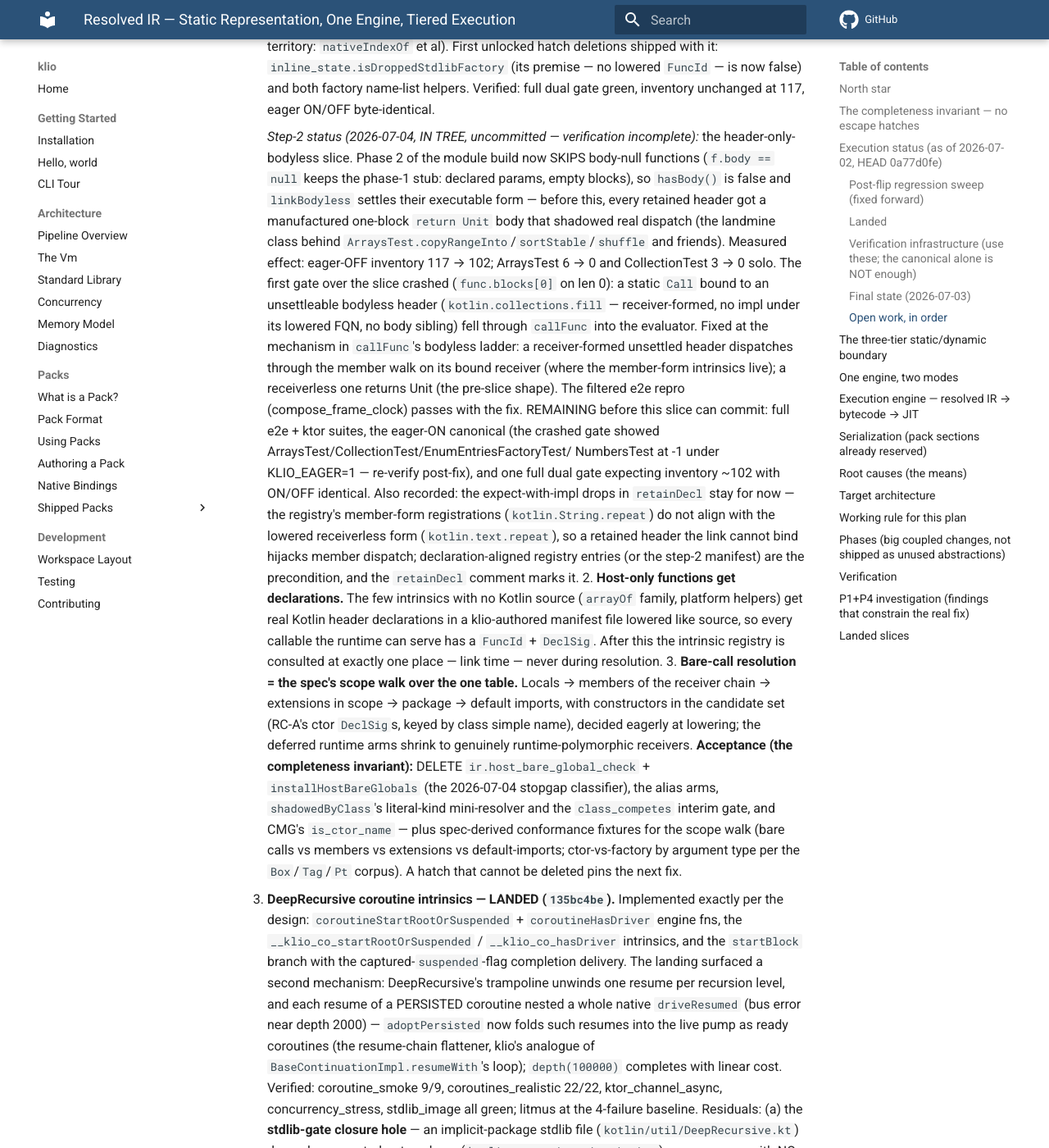
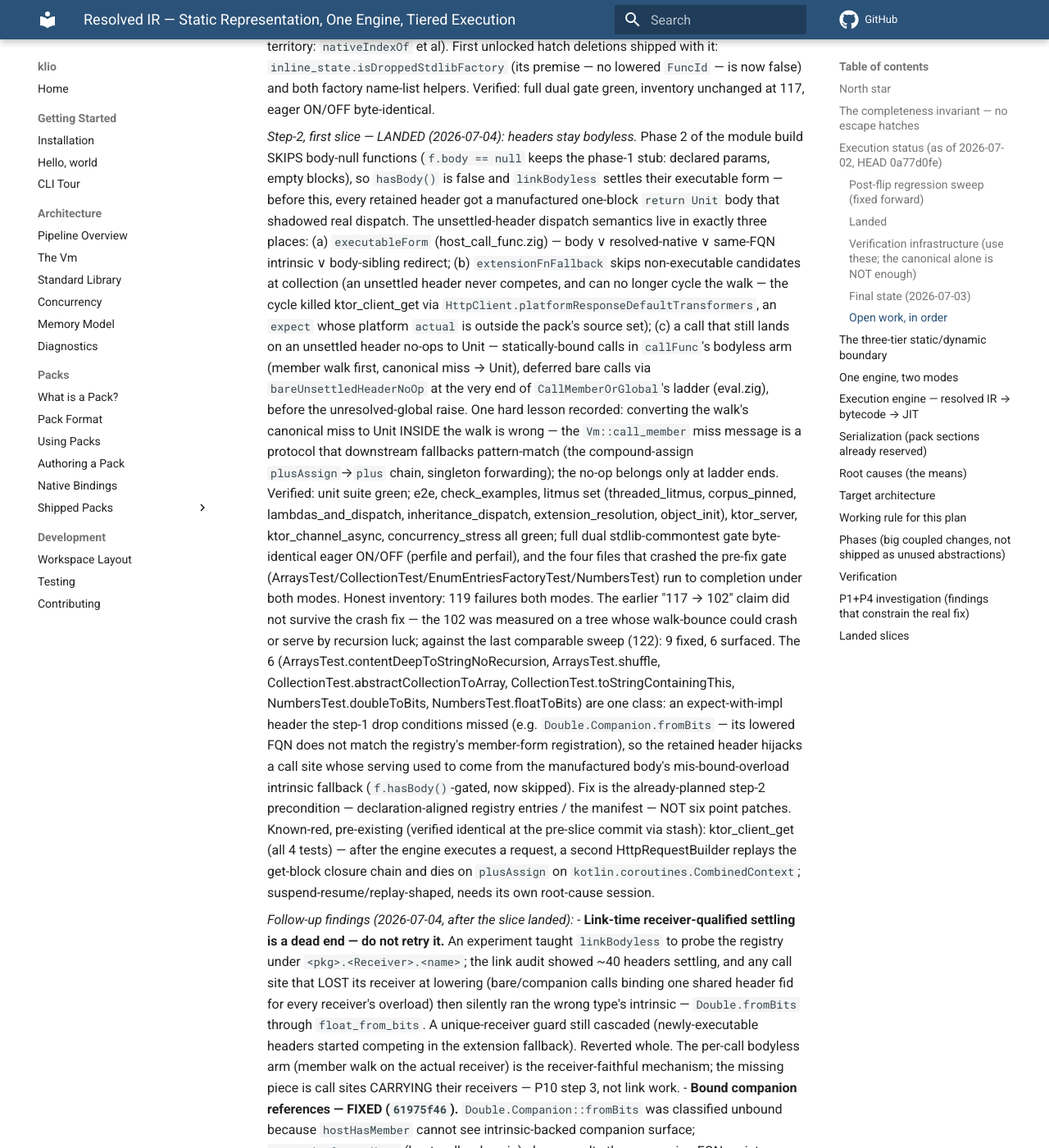
Before and after one commit to DrewCarlson/klio, an MkDocs documentation site: the page built from docs/resolution-unification-plan.md, in a window 1280 px wide and 1400 px high, scrolled down 6575 px. Shown: the whole window at 82% size. Built offline with MkDocs 1.6.1 and Material for MkDocs 9.7.7, drawn with Linux system fonts in a browser that asks for light colours; comment, search, counter and statistics services are not loaded; some of the changed text lies outside the part shown.

Commit message:
resolution: header-only declarations stay bodyless
A manufactured return-Unit body shadowed real dispatch. An unsettled header
never competes in the extension fallback and no-ops only at ladder ends.

```diff
--- a/docs/resolution-unification-plan.md
+++ b/docs/resolution-unification-plan.md
@@ -266,34 +266,103 @@
       is now false) and both factory name-list helpers. Verified: full dual gate
       green, inventory unchanged at 117, eager ON/OFF byte-identical.
 
-      *Step-2 status (2026-07-04, IN TREE, uncommitted — verification
-      incomplete):* the header-only-bodyless slice. Phase 2 of the module
-      build now SKIPS body-null functions (`f.body == null` keeps the
-      phase-1 stub: declared params, empty blocks), so `hasBody()` is false
-      and `linkBodyless` settles their executable form — before this, every
-      retained header got a manufactured one-block `return Unit` body that
-      shadowed real dispatch (the landmine class behind
-      `ArraysTest.copyRangeInto`/`sortStable`/`shuffle` and friends).
-      Measured effect: eager-OFF inventory 117 → 102; ArraysTest 6 → 0 and
-      CollectionTest 3 → 0 solo. The first gate over the slice crashed
-      (`func.blocks[0]` on len 0): a static `Call` bound to an unsettleable
-      bodyless header (`kotlin.collections.fill` — receiver-formed, no impl
-      under its lowered FQN, no body sibling) fell through `callFunc` into
-      the evaluator. Fixed at the mechanism in `callFunc`'s bodyless ladder:
-      a receiver-formed unsettled header dispatches through the member walk
-      on its bound receiver (where the member-form intrinsics live); a
-      receiverless one returns Unit (the pre-slice shape). The filtered e2e
-      repro (compose_frame_clock) passes with the fix. REMAINING before this
-      slice can commit: full e2e + ktor suites, the eager-ON canonical (the
-      crashed gate showed ArraysTest/CollectionTest/EnumEntriesFactoryTest/
-      NumbersTest at -1 under KLIO_EAGER=1 — re-verify post-fix), and one
-      full dual gate expecting inventory ~102 with ON/OFF identical.
-      Also recorded: the expect-with-impl drops in `retainDecl` stay for
-      now — the registry's member-form registrations (`kotlin.String.repeat`)
-      do not align with the lowered receiverless form (`kotlin.text.repeat`),
-      so a retained header the link cannot bind hijacks member dispatch;
-      declaration-aligned registry entries (or the step-2 manifest) are the
-      precondition, and the `retainDecl` comment marks it.
+      *Step-2, first slice — LANDED (2026-07-04): headers stay bodyless.*
+      Phase 2 of the module build SKIPS body-null functions (`f.body ==
+      null` keeps the phase-1 stub: declared params, empty blocks), so
+      `hasBody()` is false and `linkBodyless` settles their executable
+      form — before this, every retained header got a manufactured
+      one-block `return Unit` body that shadowed real dispatch. The
+      unsettled-header dispatch semantics live in exactly three places:
+      (a) `executableForm` (host_call_func.zig) — body ∨ resolved-native ∨
+      same-FQN intrinsic ∨ body-sibling redirect; (b) `extensionFnFallback`
+      skips non-executable candidates at collection (an unsettled header
+      never competes, and can no longer cycle the walk — the cycle killed
+      ktor_client_get via `HttpClient.platformResponseDefaultTransformers`,
+      an `expect` whose platform `actual` is outside the pack's source
+      set); (c) a call that still lands on an unsettled header no-ops to
+      Unit — statically-bound calls in `callFunc`'s bodyless arm (member
+      walk first, canonical miss → Unit), deferred bare calls via
+      `bareUnsettledHeaderNoOp` at the very end of `CallMemberOrGlobal`'s
+      ladder (eval.zig), before the unresolved-global raise. One hard
+      lesson recorded: converting the walk's canonical miss to Unit INSIDE
+      the walk is wrong — the `Vm::call_member` miss message is a protocol
+      that downstream fallbacks pattern-match (the compound-assign
+      `plusAssign`→`plus` chain, singleton forwarding); the no-op belongs
+      only at ladder ends.
+      Verified: unit suite green; e2e, check_examples, litmus set
+      (threaded_litmus, corpus_pinned, lambdas_and_dispatch,
+      inheritance_dispatch, extension_resolution, object_init), ktor_server,
+      ktor_channel_async, concurrency_stress all green; full dual
+      stdlib-commontest gate byte-identical eager ON/OFF (perfile and
+      perfail), and the four files that crashed the pre-fix gate
+      (ArraysTest/CollectionTest/EnumEntriesFactoryTest/NumbersTest) run to
+      completion under both modes. Honest inventory: 119 failures both
+      modes. The earlier "117 → 102" claim did not survive the crash fix —
+      the 102 was measured on a tree whose walk-bounce could crash or
+      serve by recursion luck; against the last comparable sweep (122):
+      9 fixed, 6 surfaced. The 6 (ArraysTest.contentDeepToStringNoRecursion,
+      ArraysTest.shuffle, CollectionTest.abstractCollectionToArray,
+      CollectionTest.toStringContainingThis, NumbersTest.doubleToBits,
+      NumbersTest.floatToBits) are one class: an expect-with-impl header the
+      step-1 drop conditions missed (e.g. `Double.Companion.fromBits` — its
+      lowered FQN does not match the registry's member-form registration),
+      so the retained header hijacks a call site whose serving used to come
+      from the manufactured body's mis-bound-overload intrinsic fallback
+      (`f.hasBody()`-gated, now skipped). Fix is the already-planned step-2
+      precondition — declaration-aligned registry entries / the manifest —
+      NOT six point patches.
+      Known-red, pre-existing (verified identical at the pre-slice commit
+      via stash): ktor_client_get (all 4 tests) — after the engine executes
+      a request, a second HttpRequestBuilder replays the get-block closure
+      chain and dies on `plusAssign` on `kotlin.coroutines.CombinedContext`;
+      suspend-resume/replay-shaped, needs its own root-cause session.
+
+      *Follow-up findings (2026-07-04, after the slice landed):*
+      - **Link-time receiver-qualified settling is a dead end — do not
+        retry it.** An experiment taught `linkBodyless` to probe the
+        registry under `<pkg>.<Receiver>.<name>`; the link audit showed
+        ~40 headers settling, and any call site that LOST its receiver at
+        lowering (bare/companion calls binding one shared header fid for
+        every receiver's overload) then silently ran the wrong type's
+        intrinsic — `Double.fromBits` through `float_from_bits`. A
+        unique-receiver guard still cascaded (newly-executable headers
+        started competing in the extension fallback). Reverted whole. The
+        per-call bodyless arm (member walk on the actual receiver) is the
+        receiver-faithful mechanism; the missing piece is call sites
+        CARRYING their receivers — P10 step 3, not link work.
+      - **Bound companion references — FIXED (`61975f46`).**
+        `Double.Companion::fromBits` was classified unbound because
+        `hostHasMember` cannot see intrinsic-backed companion surface;
+        `companionServesName` (host_call_value.zig) also consults the
+        companion-FQN registry probe and declared companion-receiver
+        headers. NumbersTest.doubleToBits/floatToBits pass.
+      - **Canonical NaN — FIXED (`61975f46`).** Upstream declares
+        `Double.NaN = -(0.0/0.0)`; KLIO's negation did the IEEE sign flip
+        where every Kotlin platform's constant evaluation yields the
+        canonical positive quiet NaN. Unary minus on NaN now keeps the
+        canonical form (eval `Neg` arm + `num_unary_minus`).
+      - **Cross-file test-class helpers still misresolve** (deterministic
+        per binary): `Sortable(...)` ctor and `assertSorted` from sibling
+        test files fail from inside lambda bodies
+        (ArraysTest/CollectionTest sortStable/sortByStable/sortedWith,
+        `unresolved global Sortable`), `EnumEntriesFactoryTest` returns
+        Unit where a list is expected, `sizeInBitsAndBytes` Type error,
+        CollectionTest.abstractCollectionToArray `get_field size`. These
+        are the current named remainder of the fromBits class.
+      - **Resolution is nondeterministic ACROSS PROCESSES.** The same
+        binary produced sortStable=`Unimplemented` (and no
+        sortByStable/sortedWith failures) in one full-sweep run and
+        `unresolved global Sortable` ×2 + sortedWith in later runs;
+        NumbersTest.floatFitsInFloatArray flips between passing and
+        `unresolved global assertAlmostEquals`. Suspect pointer-order /
+        hash-iteration-dependent candidate ordering somewhere in
+        resolution. This wobbles the inventory count itself (119 vs 121
+        shapes) and must be root-caused before inventory deltas can be
+        trusted to single-test precision.
+      Also recorded: the remaining expect-with-impl drops in `retainDecl`
+      stay until the registry carries declaration-aligned entries (the
+      `retainDecl` comment marks it); `kotlin.String.repeat` vs
+      `kotlin.text.repeat` is the canonical mismatch example.
    2. **Host-only functions get declarations.** The few intrinsics with no Kotlin
       source (`arrayOf` family, platform helpers) get real Kotlin header
       declarations in a klio-authored manifest file lowered like source, so every
```
Also changed, not shown: docs/verification-speed-plan.md (added, +64 -0 lines), 5 other files.
